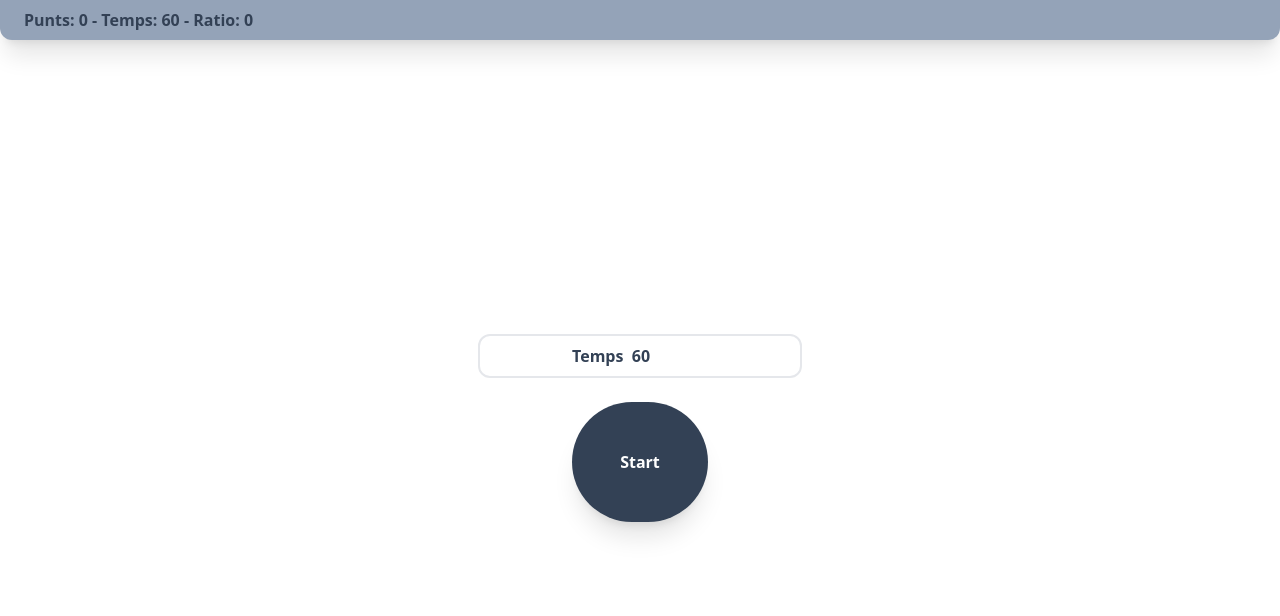
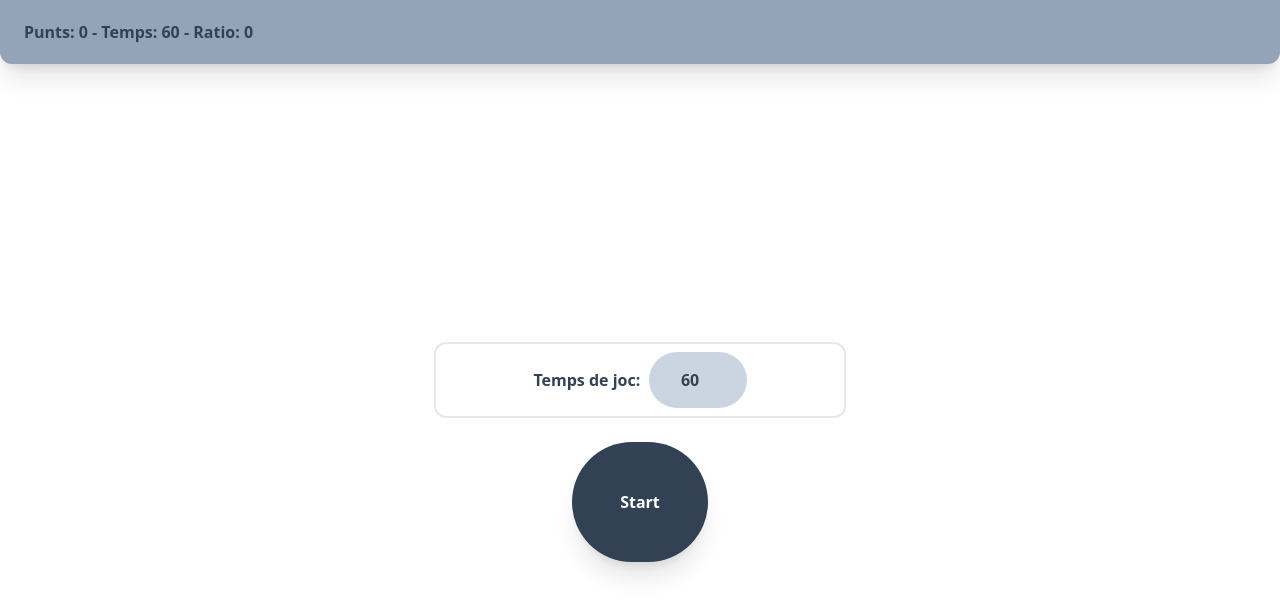
Before and after one commit to PauArjalaguer/LightTraining, a React (Create React App) app: page / in a window 1280 px wide. Shown: the top 616 px of the page. Built offline with nearby package versions, Linux system fonts and the light colour scheme.

Commit message:
change canvis estètics

```diff
--- a/src/components/screen/index.js
+++ b/src/components/screen/index.js
@@ -7,7 +7,7 @@ const Screen = () => {
     const [status, setStatus] = useState("Stopped");
     const [initialTime, setInitialTime] = useState(60);
     const [rate, setRate] = useState(0);
-    const [activeColor, setActiveColor]= useState("");
+    const [activeColor, setActiveColor] = useState("");
     let number = 6;
     let balls = [];
     for (let a = 1; a <= number; a++) {
@@ -97,13 +97,14 @@ const Screen = () => {
     }, []);
     return (
         <div className='bg-white w-full h-screen' id="body">
-            <div className='font-bold text-slate-700 px-6 py-2 bg-slate-400 rounded-b-xl shadow-xl '>Punts: {score} -  Temps: {time} - Ratio: {rate}</div>
+            <div className='font-bold text-slate-700 px-6 py-5 bg-slate-400 rounded-b-xl shadow-xl '>Punts: {score} -  Temps: {time} - Ratio: {rate}</div>
 
             <div className=' flex flex-wrap h-screen w-full justify-center items-center' id="settings">
                 <div className="block justify-center">
-                    <div className=' rounded-xl p-2 font-bold text-slate-700 flex justify-center border-2 '>
-                        Temps &nbsp;<input className='bg-transparent w-1/4' type="number" value={time} onChange={(e) => { setTime(e.target.value) }}></input>
+                    <div className=' rounded-xl p-2 font-bold text-slate-700 flex justify-center border-2  items-center'>
+                        Temps de joc: &nbsp;<input size="5" className='bg-slate-300 w-1/4 text-center rounded-full text-slate-700 p-4' type="number" value={time} onChange={(e) => { setTime(e.target.value) }}></input>
                     </div>
+
 
                     <div className=' p-6 flex justify-center'>
                         <button className='rounded-full bg-slate-700 text-white p-12 font-bold shadow-xl' onClick={startGame}>Start</button>
@@ -116,7 +117,7 @@ const Screen = () => {
                 })}
             </div>
             <audio id="audioCorrect">
-                <source  src="./correct.mp3"></source>
+                <source src="./correct.mp3"></source>
             </audio>
             <audio id="audioWrong">
                 <source src="./error.mp3"></source>
```
Lines whose indentation alone changed are shown as unchanged.
